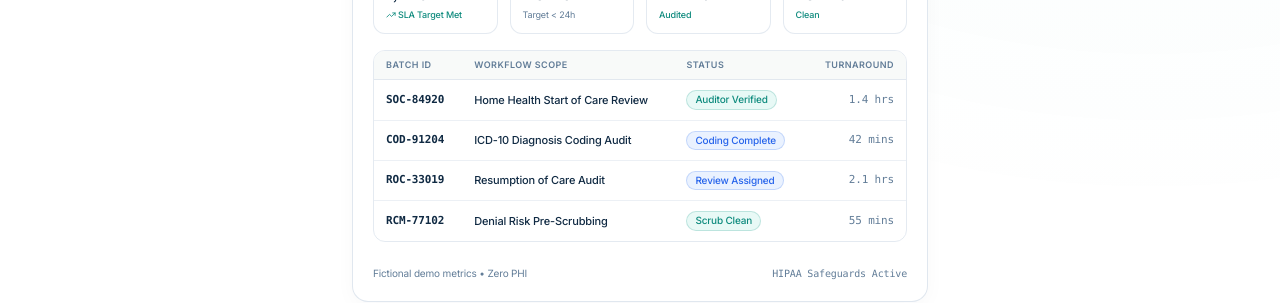
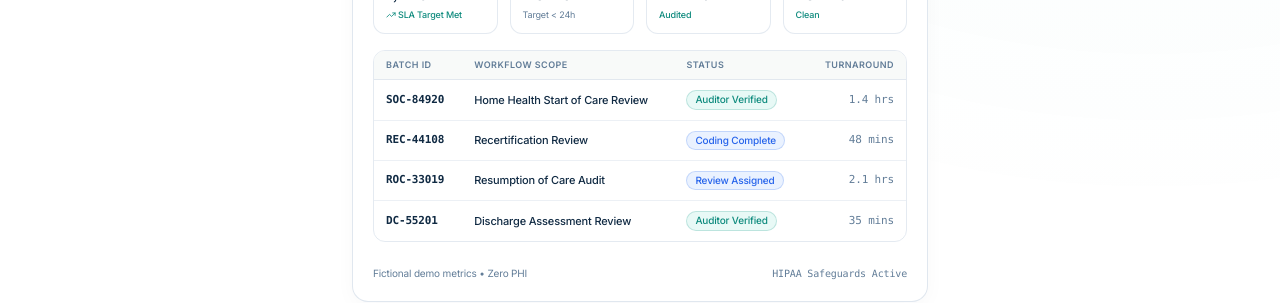
Before and after one commit to balakrishna98/vescois, a Next.js app: page / in a window 1280 px wide. Shown: the part 1020-1323 px from the top of the page. Built offline with nearby package versions, Linux system fonts and the light colour scheme; no server answers.

Commit message:
Update Executive Operations Summary mockup table to include REC and DC workflow scopes

```diff
--- a/src/components/marketing/coding-queue-mockup.tsx
+++ b/src/components/marketing/coding-queue-mockup.tsx
@@ -20,12 +20,12 @@ export function CodingQueueMockup() {
       turnaround: "1.4 hrs",
     },
     {
-      id: "COD-91204",
-      service: "ICD-10 Diagnosis Coding Audit",
-      discipline: "Diagnosis Specificity Check",
+      id: "REC-44108",
+      service: "Recertification Review",
+      discipline: "Care Plan & OASIS-E Alignment",
       status: "Coding Complete",
       statusColor: "text-[#2563EB] bg-[#EAF2FF] border-[#2563EB]/20",
-      turnaround: "42 mins",
+      turnaround: "48 mins",
     },
     {
       id: "ROC-33019",
@@ -36,12 +36,12 @@ export function CodingQueueMockup() {
       turnaround: "2.1 hrs",
     },
     {
-      id: "RCM-77102",
-      service: "Denial Risk Pre-Scrubbing",
-      discipline: "Payer Guideline Alignment",
-      status: "Scrub Clean",
+      id: "DC-55201",
+      service: "Discharge Assessment Review",
+      discipline: "Quality Indicator Verification",
+      status: "Auditor Verified",
       statusColor: "text-[#0D8A7D] bg-[#DFF7F3]/70 border-[#0D8A7D]/20",
-      turnaround: "55 mins",
+      turnaround: "35 mins",
     },
   ];
 
```
